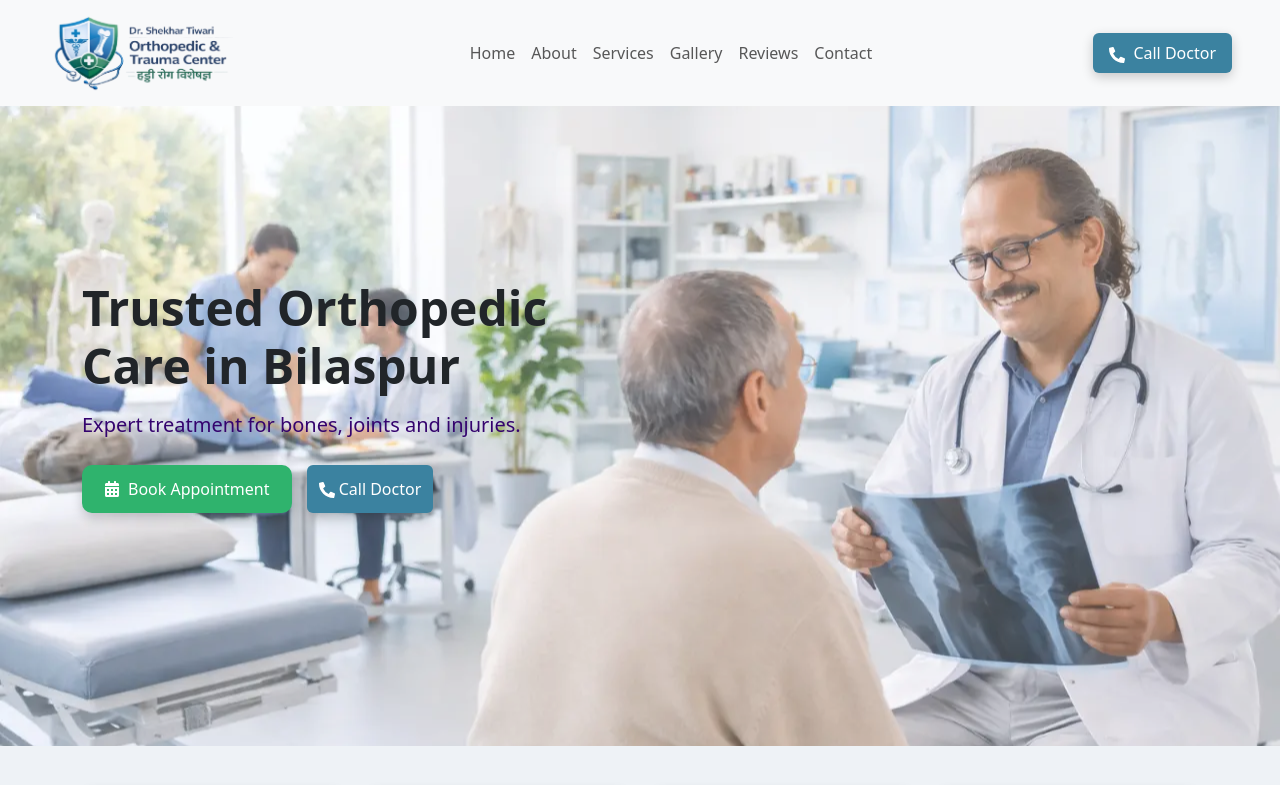
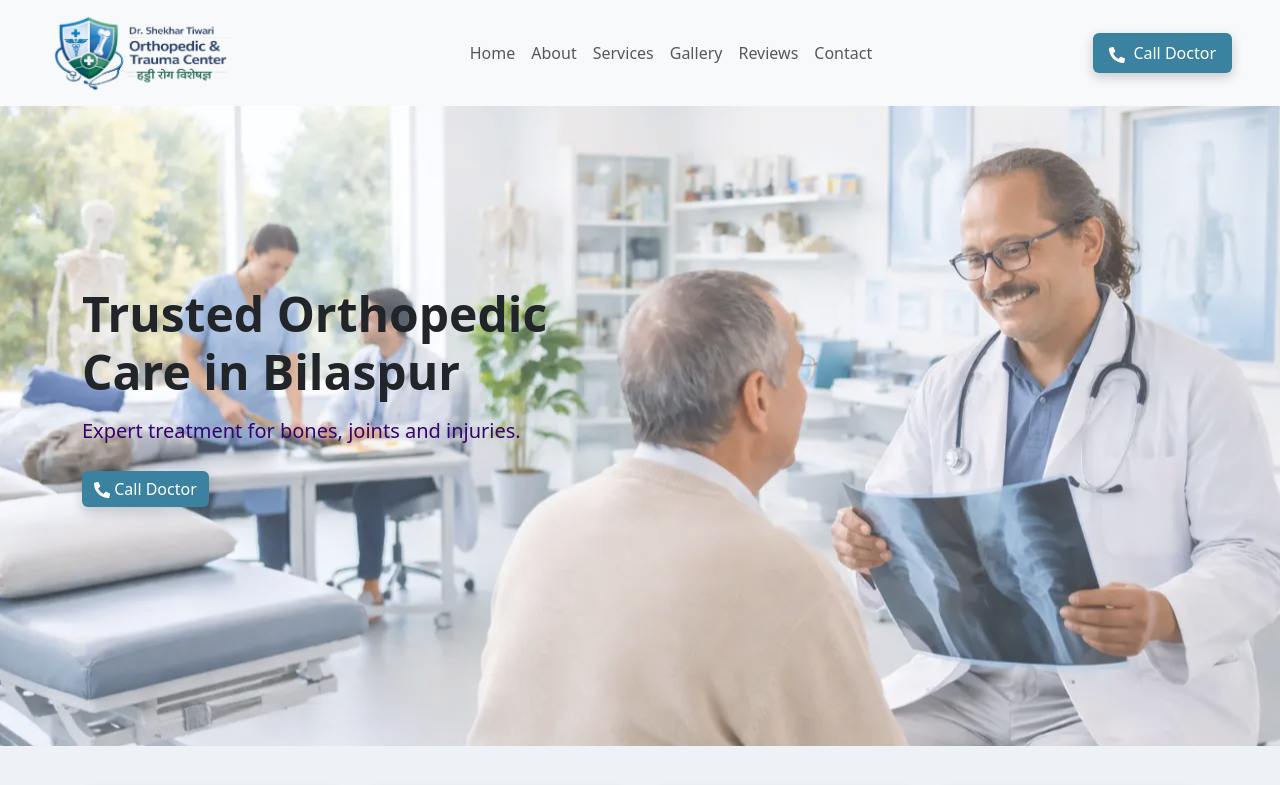
Before and after one commit to dipu4432/-reactjs, a React (Vite) app: page / in a window 1280 px wide. Shown: the top 785 px of the page. Built offline with nearby package versions, Linux system fonts and the light colour scheme; no server answers.

Commit message:
removed appointment button from banner

```diff
--- a/src/components/banner.jsx
+++ b/src/components/banner.jsx
@@ -34,9 +34,9 @@
 
         {/* Buttons */}
         <div className="hero-buttons">
-          <button className="btn-primary" onClick={() => setShow(true)}>
+          {/* <button className="btn-primary" onClick={() => setShow(true)}>
             <FaCalendarAlt /> Book Appointment
-          </button>
+          </button> */}
 
           {/* <button className="btn-secondary">
             <FaPhoneAlt /> Call Doctor
```
